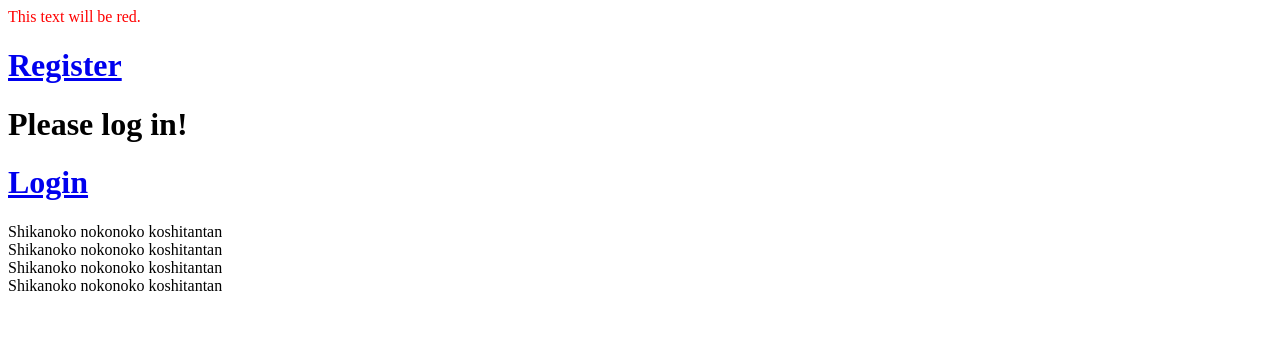
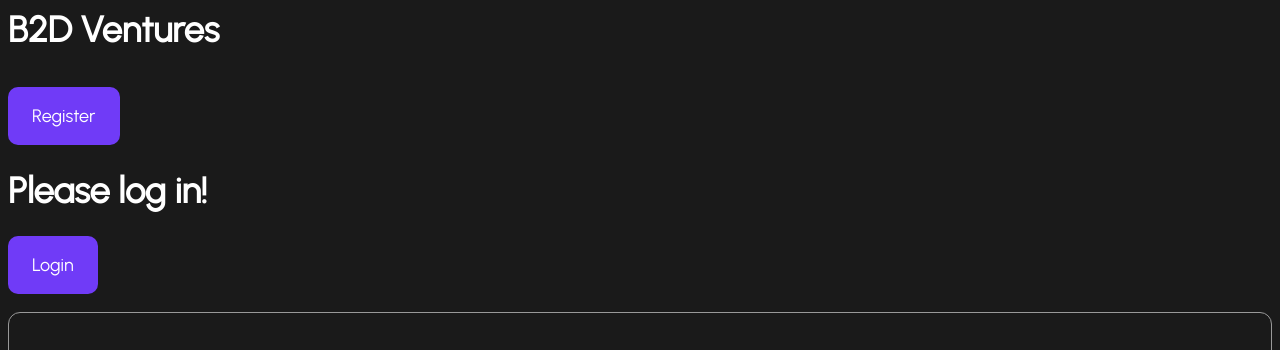
Before and after one commit to Nantawat6510545543/B2D-Ventures, a Django app: page / in a window 1280 px wide. Shown: the top 350 px of the page. Before the commit the page ends 291 px from the top, so only its background shows below. Run offline with Django 5.2, Linux system fonts and the light colour scheme.

Commit message:
add basic UI components

```diff
--- a/B2D_Ventures/static/css/base.css
+++ b/B2D_Ventures/static/css/base.css
@@ -1,3 +1,41 @@
-.red-text {
-    color: red;
+html {
+    background-color: #1A1A1A;
+    font-family: 'Urbanist', sans-serif;
+    color: white;
+    font-size: 18px;
 }
+
+.container {
+    border: 1px solid #999999;
+    border-radius: 12px;
+    background: #1A1A1A;
+    padding: 16px 24px;
+}
+
+.generic-button {
+    background: #703BF7;
+    border: none;
+    border-radius: 10px;
+    color: white;
+    padding: 18px 24px;
+
+    font-family: 'Urbanist', sans-serif;
+    font-size: 18px;
+}
+
+/* Fonts */
+
+.heading-font {
+    font-weight: 700; /* Bold weight */
+    font-size: 36px;
+}
+
+.topic-font {
+    font-size: 24px;
+}
+
+.content-font {
+    color: #999999;
+    font-weight: 500;
+    font-size: 18px;
+}
--- /dev/null
+++ b/B2D_Ventures/static/css/index.css
@@ -0,0 +1,11 @@
+.card {
+    border: 1px solid #999999;
+    border-radius: 12px;
+    padding: 40px;
+}
+
+.card-img {
+    border-radius: 10px;
+    width: 432px;
+    height: 318px;
+}
--- a/B2D_Ventures/templates/base.html
+++ b/B2D_Ventures/templates/base.html
@@ -1,8 +1,14 @@
+{% load static %}
 <html lang="en">
     <head>
         <meta charset="UTF-8">
         <meta name="viewport" content="width=device-width, initial-scale=1.0">
-        {% block link %}{% endblock %}
+        <link href='https://fonts.googleapis.com/css?family=Urbanist' rel='stylesheet'>
+
+        {% block css_link %}
+            <link rel="stylesheet" href="{% static 'css/base.css' %}">
+        {% endblock %}
+
         <title>{% block title %}B2D Ventures{% endblock %}</title>
     </head>
     <body>
--- a/B2D_Ventures/templates/index.html
+++ b/B2D_Ventures/templates/index.html
@@ -1,12 +1,13 @@
 {% extends "base.html" %}
 {% load static %}
 
-{% block link %}
-    <link rel="stylesheet" href="{% static 'css/base.css' %}">
+{% block css_link %}
+    {{ block.super }}
+    <link rel="stylesheet" href="{% static 'css/index.css' %}">
 {% endblock %}
 
 {% block content %}
-    <p class="red-text">This text will be red.</p>
+    <p class="heading-font">B2D Ventures</p>
 
     {% if messages %}
         {{ messages }}
@@ -17,22 +18,49 @@
         </ul>
     {% endif %}
 
-    <h1><a href="{% url 'register' %}" class="button">Register</a></h1>
+    <form action="{% url 'register' %}" method="post">
+        {% csrf_token %}
+        <button class="generic-button" type="submit">Register</button>
+    </form>
+
     {% if user.is_authenticated %}
         <h1>welcome back {{user.username}}!</h1>
 
         <form action="{% url 'logout' %}?next=/" method="post">
             {% csrf_token %}
-            <button type="submit">Logout</button>
+            <button class="generic-button" type="submit">Logout</button>
         </form>
 
     {% else %}
         <h1>Please log in!</h1>
-        <h1><a href="{% url 'login' %}" class="button">Login</a></h1>
+        <form action="{% url 'login' %}" method="post">
+            {% csrf_token %}
+            <button class="generic-button" type="submit">Login</button>
+        </form>
     {% endif %}
 
-    Shikanoko nokonoko koshitantan<br>
-    Shikanoko nokonoko koshitantan<br>
-    Shikanoko nokonoko koshitantan<br>
-    Shikanoko nokonoko koshitantan<br>
+    <div class="card">
+        <img class="card-img" alt="Test image"
+            src="https://upload.wikimedia.org/wikipedia/commons/thumb/3/3f/Fronalpstock_big.jpg/2560px-Fronalpstock_big.jpg"
+        >
+        <p class="content-font">
+            Shikanoko nokonoko koshitantan<br>
+            Shikanoko nokonoko koshitantan<br>
+            Shikanoko nokonoko koshitantan<br>
+            Shikanoko nokonoko koshitantan<br>
+        </p>
+
+        <img class="card-img" alt="Test image"
+            src="https://p.bigstockphoto.com/GeFvQkBbSLaMdpKXF1Zv_bigstock-Aerial-View-Of-Blue-Lakes-And--227291596.jpg"
+        >
+
+        <p class="content-font">
+            costantan
+        </p>
+    </div>
+
+    <div class="container">
+        <div class="heading-font">29000 USD</div>
+        <div class="content-font">Current Funds Raised</div>
+    </div>
 {% endblock %}
```
Also changed, not shown: B2D_Ventures/templates/login.html (+12 -9 lines), B2D_Ventures/templates/register.html (+12 -9 lines).
